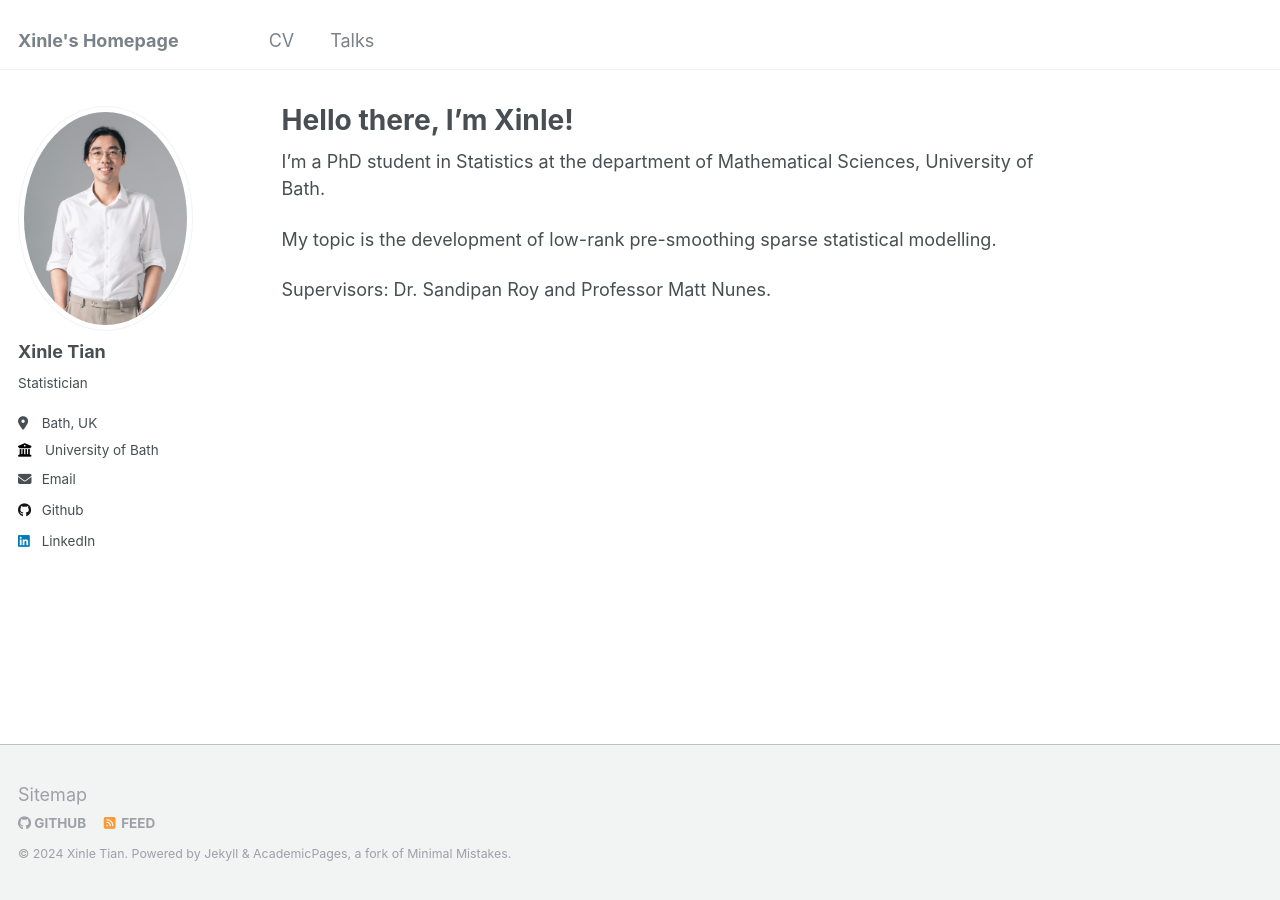
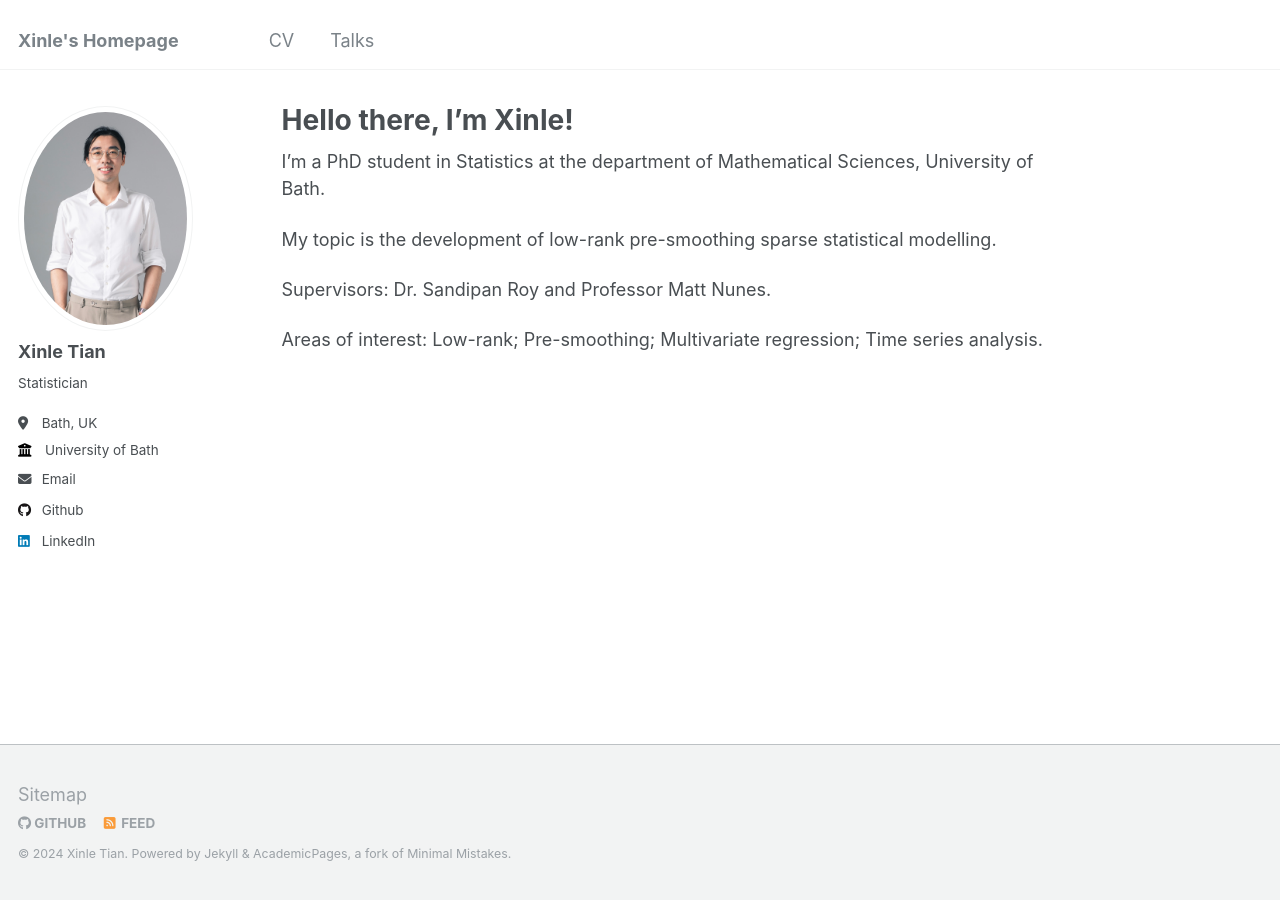
Before and after one commit to xinlet/xinlet.github.io, a Jekyll site: the page built from _pages/about.md, in a window 1280 px wide. Built offline with Jekyll 4.4.1, drawn with Linux system fonts in a browser that asks for light colours.

Commit message:
Update about.md

```diff
--- a/_pages/about.md
+++ b/_pages/about.md
@@ -12,3 +12,5 @@ I'm a PhD student in Statistics at the department of Mathematical Sciences, Univ
 My topic is the development of low-rank pre-smoothing sparse statistical modelling.
 
 Supervisors: Dr. Sandipan Roy and Professor Matt Nunes.
+
+Areas of interest: Low-rank; Pre-smoothing; Multivariate regression; Time series analysis.
```
